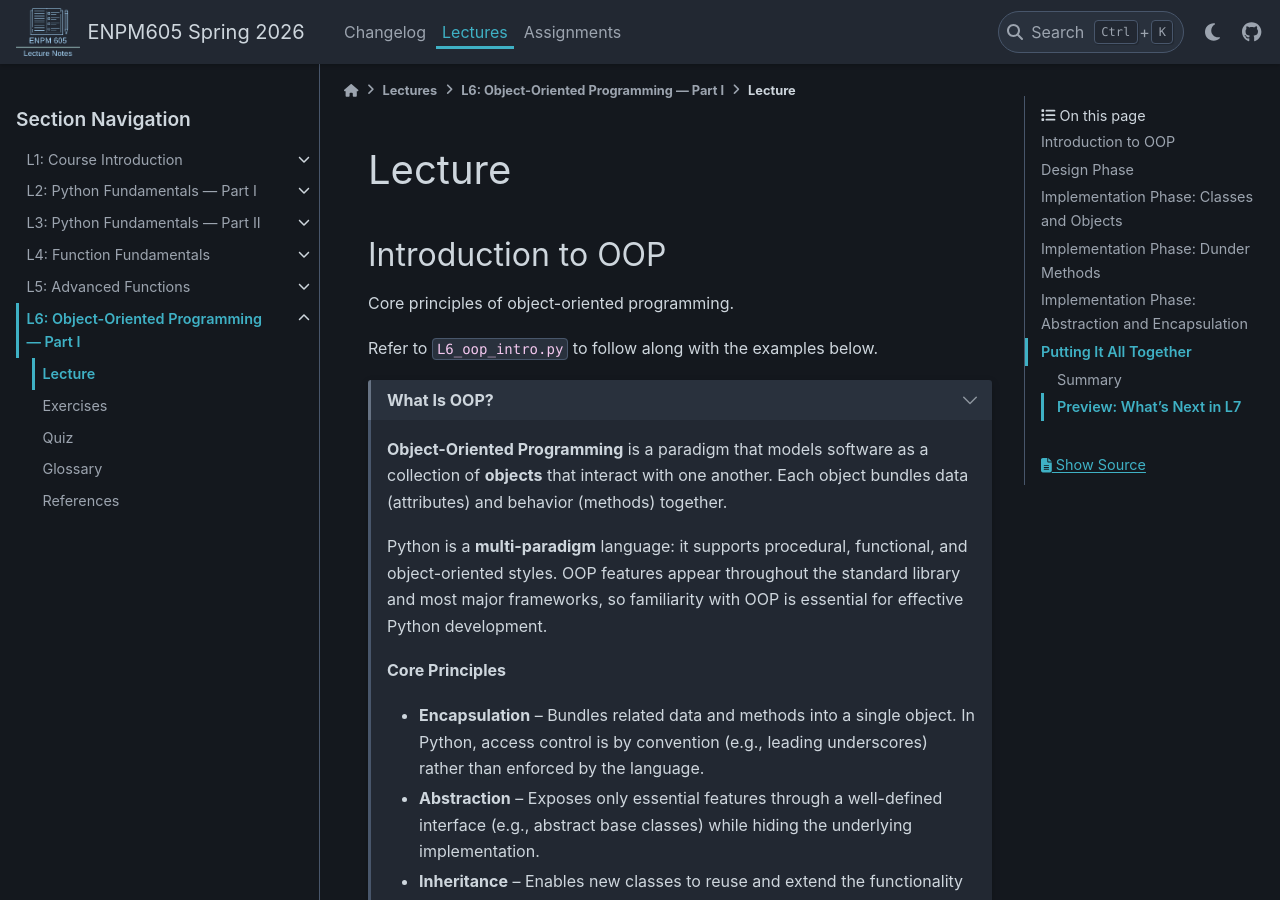
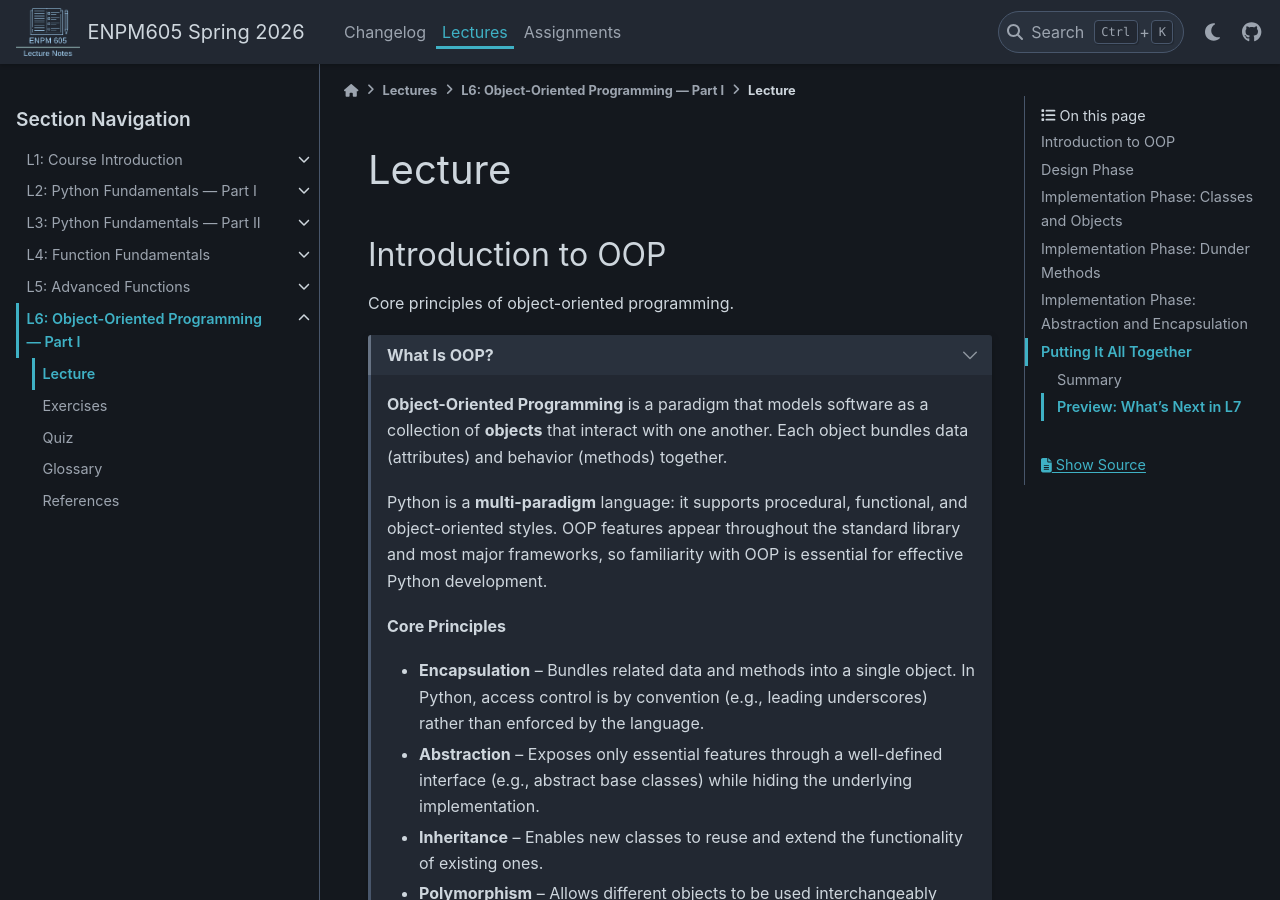
Before and after one commit to zeidk/enpm605-spring-2026-docs, a Sphinx documentation site: the page built from docs/source/lectures/lecture6/l6_lecture.rst, in a window 1280 px wide and 900 px high. Built offline with Sphinx 7.4.7 and the PyData theme 0.15.4, drawn with Linux system fonts in a browser that asks for light colours.

Commit message:
removed a reference to a python script

```diff
--- a/docs/source/lectures/lecture6/l6_lecture.rst
+++ b/docs/source/lectures/lecture6/l6_lecture.rst
@@ -9,7 +9,6 @@ Introduction to OOP
 
 Core principles of object-oriented programming.
 
-Refer to ``L6_oop_intro.py`` to follow along with the examples below.
 
 
 .. dropdown:: What Is OOP?
```
